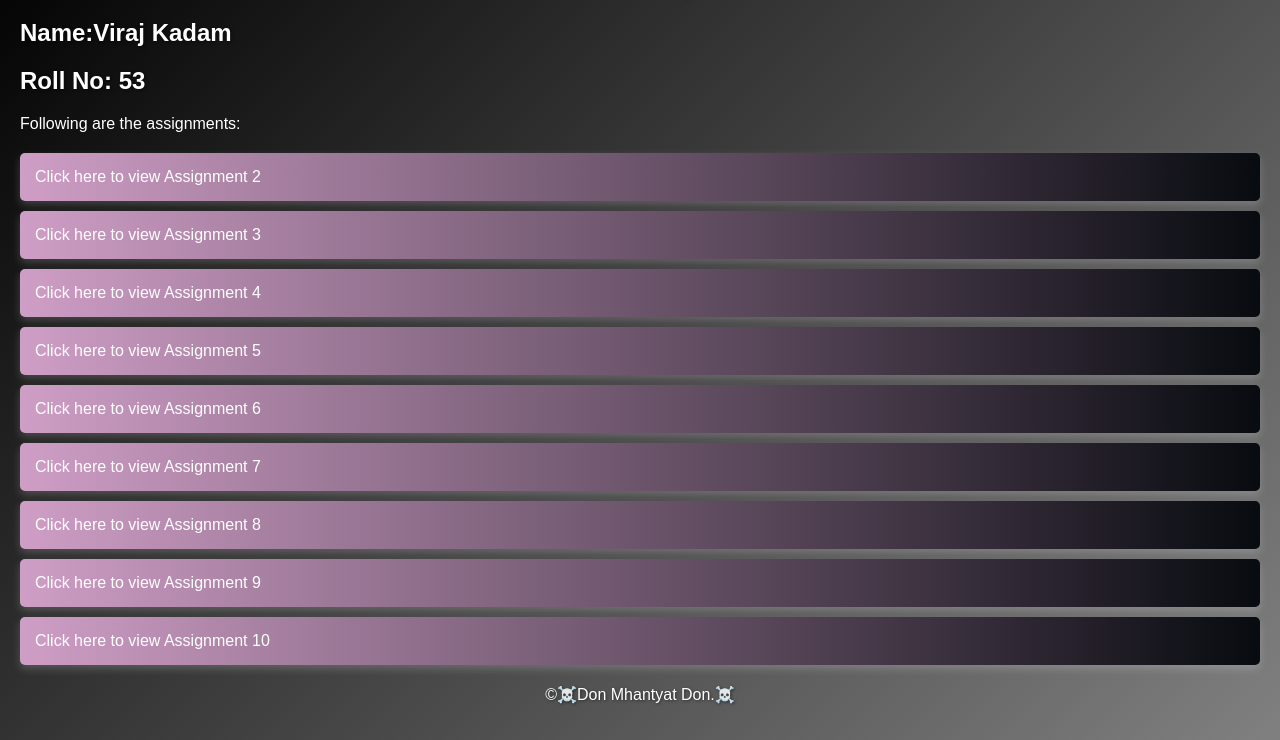
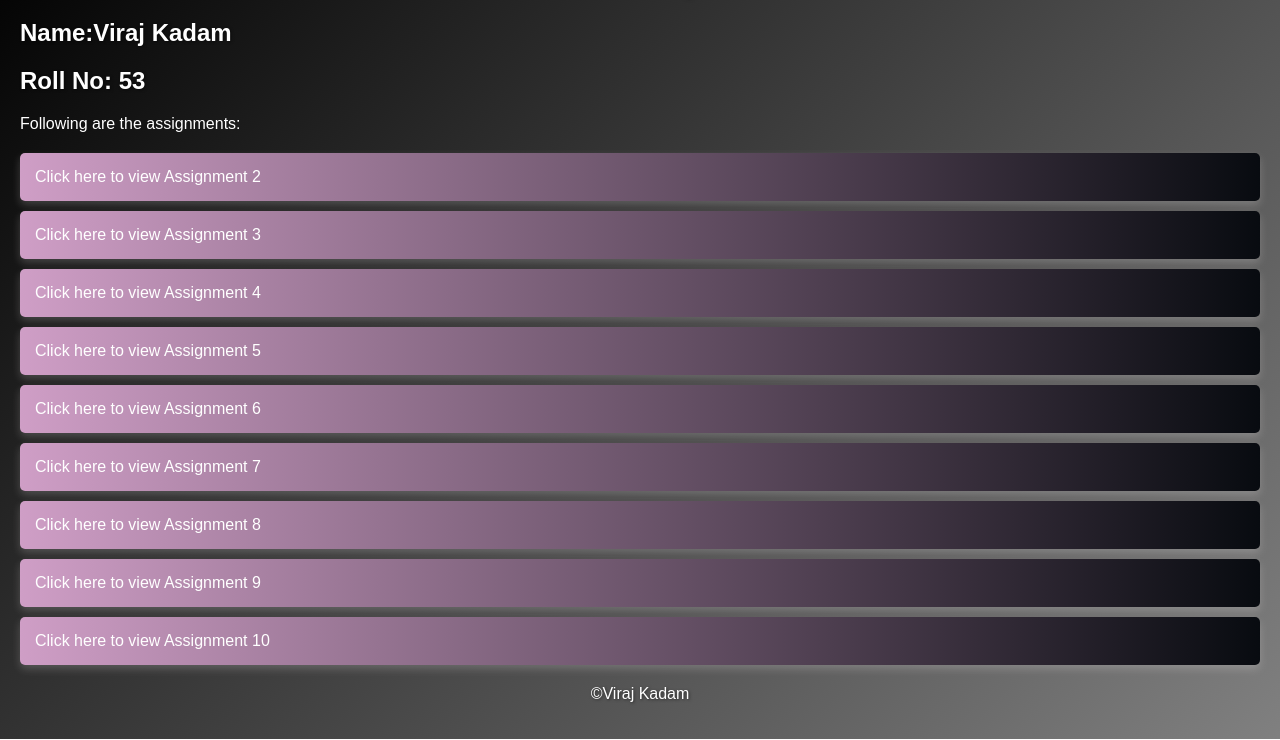
Before and after one commit to virajkadam3/Web-Development-, a plain HTML site: page index.html in a window 1280 px wide. Shown: the part 81-821 px from the top of the page. Drawn offline with Linux system fonts and the light colour scheme.

Commit message:
Update index.html

```diff
--- a/index.html
+++ b/index.html
@@ -73,7 +73,7 @@
     </main>
 
     <footer>
-        <p>&copy;☠️Don Mhantyat Don.☠️</p>
+        <p>&copy;Viraj Kadam</p>
     </footer>
 </body>
 </html>
```
